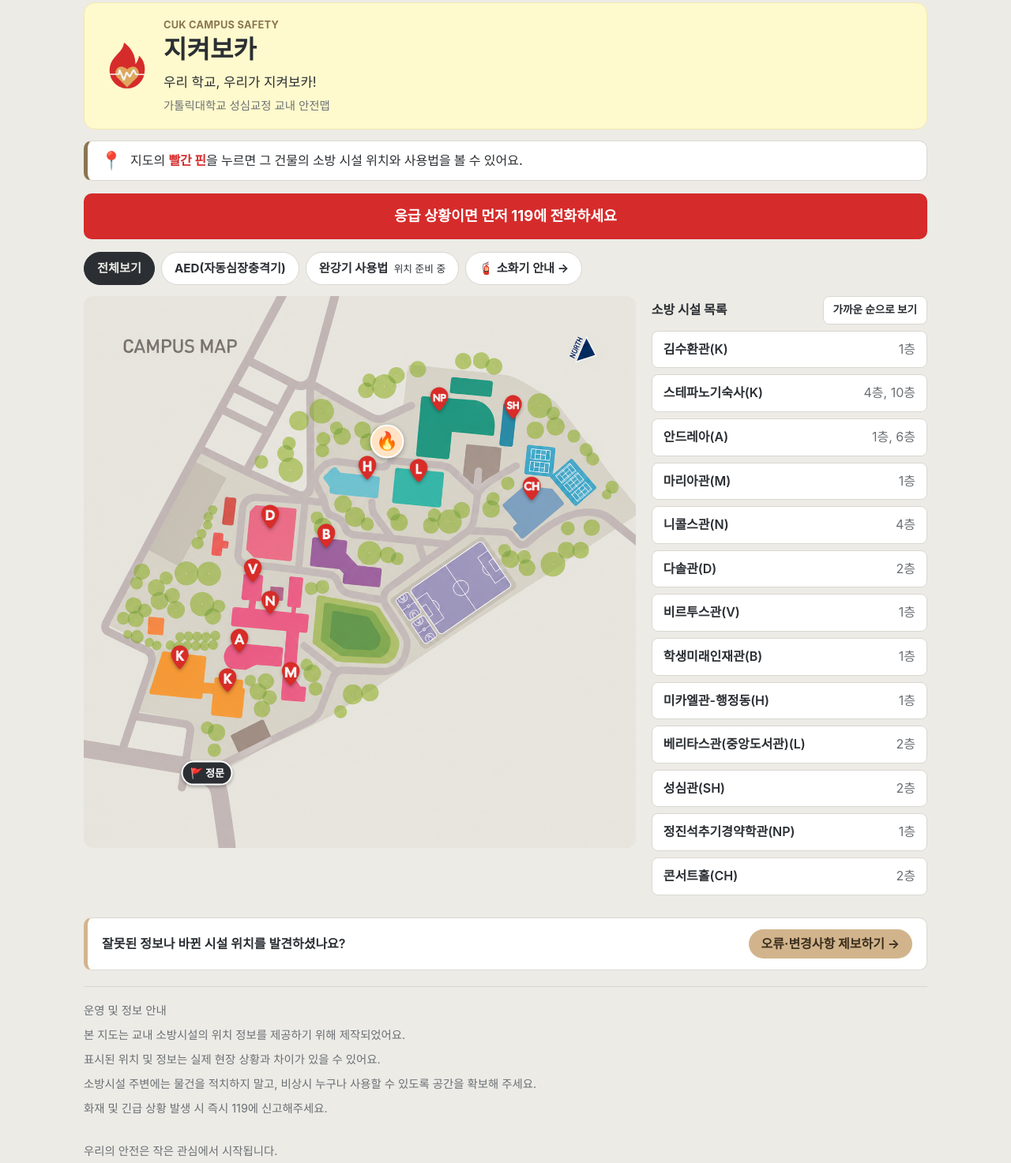
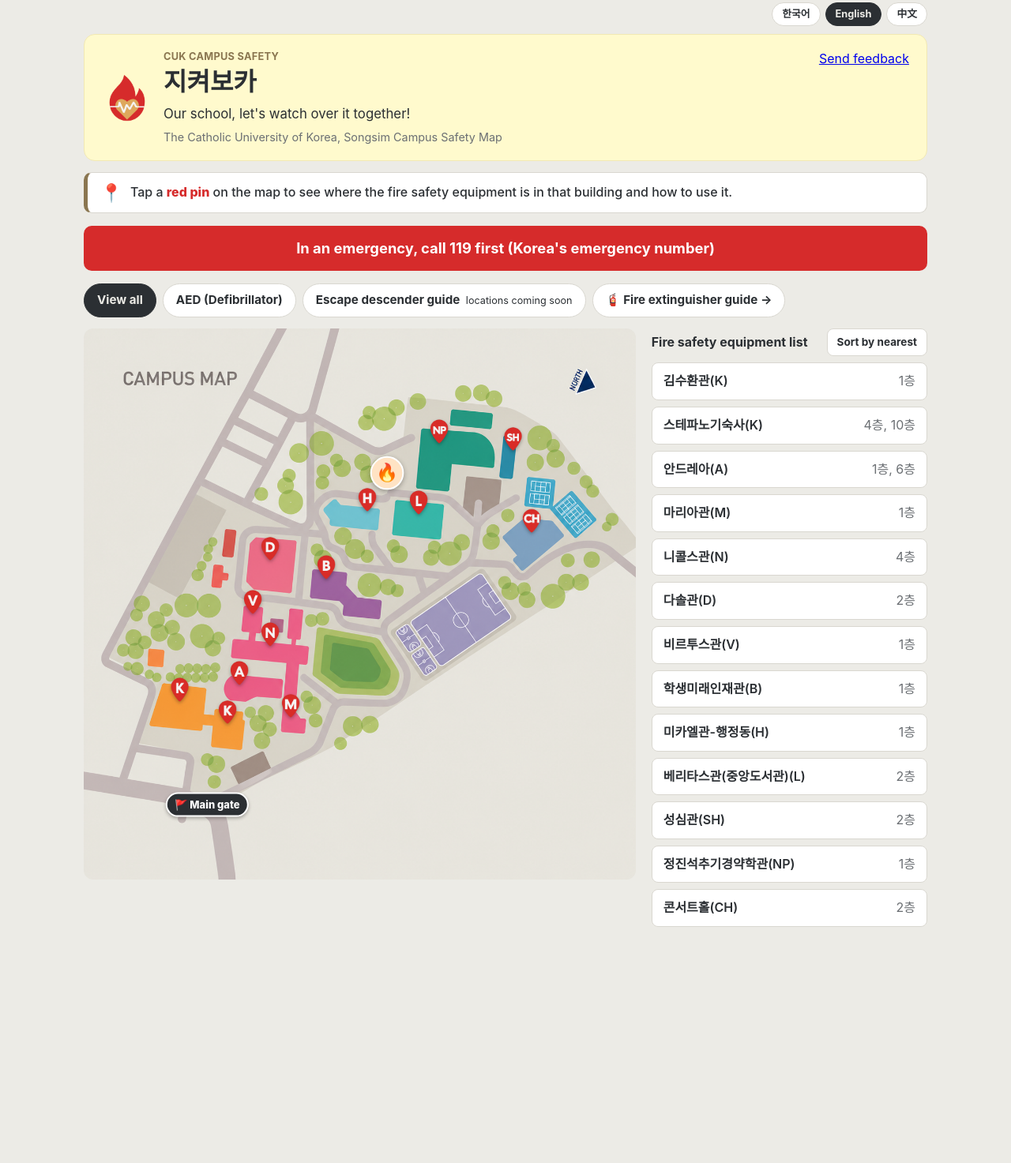
Before and after one commit to jikyeoboca/jikyeobo-catholic, a plain HTML site: page safety-map/index.html in a window 1280 px wide. Shown: the part 21-1494 px from the top of the page at 79% size. After the commit the page ends 1243 px from the top, so only its background shows below. Drawn offline with Linux system fonts and the light colour scheme; a web font is replaced by a local one.

Commit message:
Add i18n attributes to HTML elements in index.html
Updated HTML elements to include data attributes for internationalization.

```diff
--- a/safety-map/index.html
+++ b/safety-map/index.html
@@ -3,7 +3,7 @@
 <head>
 <meta charset="UTF-8">
 <meta name="viewport" content="width=device-width, initial-scale=1">
-<title>지켜보카 | 가톨릭대학교 성심교정 교내 안전맵</title>
+<title data-i18n="siteTitle">지켜보카 | 가톨릭대학교 성심교정 교내 안전맵</title>
 <link rel="stylesheet" href="style.css">
 <link rel="icon" type="image/png" href="images/browser_icon.png">
 </head>
@@ -15,53 +15,39 @@
       <div class="brand-text">
         <p class="brand-en">CUK CAMPUS SAFETY</p>
         <h1 class="brand-title">지켜보카</h1>
-        <p class="brand-slogan">우리 학교, 우리가 지켜보카!</p>
-        <p class="brand-desc">가톨릭대학교 성심교정 교내 안전맵</p>
+        <p class="brand-slogan" data-i18n="brandSlogan">우리 학교, 우리가 지켜보카!</p>
+        <p class="brand-desc" data-i18n="brandDesc">가톨릭대학교 성심교정 교내 안전맵</p>
       </div>
     </div>
+    <a class="feedback" href="https://docs.google.com/forms/d/e/1FAIpQLSf9G-F5wqSUwxOPFtq1YzJvb1YgfGAvkvsJ7SHAIhN6EqPTEw/viewform?usp=header" target="_blank" rel="noopener" data-i18n="feedback">의견 보내기</a>
   </header>
-  <p class="sub guide-tip"><span class="tip-icon" aria-hidden="true">📍</span><span>지도의 <strong>빨간 핀</strong>을 누르면 그 건물의 소방 시설 위치와 사용법을 볼 수 있어요.</span></p>
-  <a class="call" href="tel:119">응급 상황이면 먼저 119에 전화하세요</a>
+  <p class="sub guide-tip"><span class="tip-icon" aria-hidden="true">📍</span><span data-i18n-html="tip">지도의 <strong>빨간 핀</strong>을 누르면 그 건물의 소방 시설 위치와 사용법을 볼 수 있어요.</span></p>
+  <a class="call" href="tel:119" data-i18n="emergency">응급 상황이면 먼저 119에 전화하세요</a>
 
   <div class="filters" role="group" aria-label="소방 시설 종류">
-    <button type="button" data-filter="all" aria-pressed="true">전체보기</button>
-    <button type="button" data-filter="aed" aria-pressed="false">AED(자동심장충격기)</button>
-    <button type="button" id="escape-btn">완강기 사용법 <small>위치 준비 중</small></button>
-    <button type="button" id="fire-btn">🧯 소화기 안내 →</button>
+    <button type="button" data-filter="all" aria-pressed="true" data-i18n="filterAll">전체보기</button>
+    <button type="button" data-filter="aed" aria-pressed="false" data-i18n="filterAed">AED(자동심장충격기)</button>
+    <button type="button" id="escape-btn" data-i18n-html="escapeBtn">완강기 사용법 <small>위치 준비 중</small></button>
+    <button type="button" id="fire-btn" data-i18n="fireBtn">🧯 소화기 안내 →</button>
   </div>
 
   <div class="layout">
     <div class="map" id="map">
       <img class="base" src="images/campus-map.png" alt="캠퍼스 지도">
-      <div class="gate" style="left:22.4%;top:86.4%"><span>🚩 정문</span></div>
+      <div class="gate" style="left:22.4%;top:86.4%"><span data-i18n="gate">🚩 정문</span></div>
     </div>
     <aside class="side">
       <div class="side-head">
-        <h2 class="list-title">소방 시설 목록</h2>
-        <button type="button" class="near-btn" id="near-btn">가까운 순으로 보기</button>
+        <h2 class="list-title" data-i18n="listTitle">소방 시설 목록</h2>
+        <button type="button" class="near-btn" id="near-btn" data-i18n="nearBtn">가까운 순으로 보기</button>
       </div>
       <p class="near-status" id="near-status" aria-live="polite"></p>
       <nav class="list" id="list"></nav>
     </aside>
   </div>
-
-  <section class="report-box">
-    <p>잘못된 정보나 바뀐 시설 위치를 발견하셨나요?</p>
-    <a class="report" href="https://form.naver.com/response/8UtEdGH7hLo" target="_blank" rel="noopener">오류·변경사항 제보하기 →</a>
-  </section>
-
-  <footer class="site-footer">
-    <!-- ▼ 하단 푸터 안내 문구를 여기에 넣으세요 -->
-    <p>운영 및 정보 안내</p>
-    <p>본 지도는 교내 소방시설의 위치 정보를 제공하기 위해 제작되었어요.</p>
-    <p>표시된 위치 및 정보는 실제 현장 상황과 차이가 있을 수 있어요.</p>
-    <p>소방시설 주변에는 물건을 적치하지 말고, 비상시 누구나 사용할 수 있도록 공간을 확보해 주세요.</p>
-    <p>화재 및 긴급 상황 발생 시 즉시 119에 신고해주세요.</p>
-    <br>
-    <p>우리의 안전은 작은 관심에서 시작됩니다.</p>
-  </footer>
 </main>
 <script src="data.js"></script>
+<script src="lang.js"></script>
 <script src="call-guard.js"></script>
 <script src="carousel.js"></script>
 <script src="app.js"></script>
```
